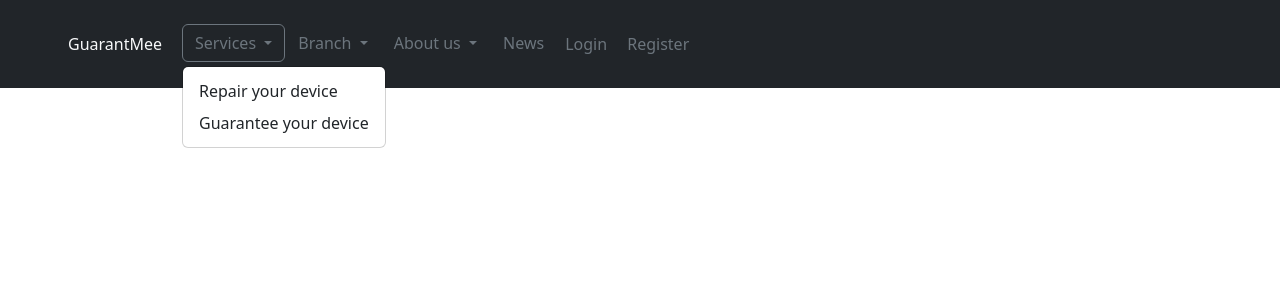
After one commit to KooshaChehreh/Project, a Django app: template PhoneService/templates/inc/navbar/navbar.html in a window 1280 px wide, after a click on "Services". The commit adds this page. Shown: the top 300 px of the page. Run offline with Django 4.2, Linux system fonts and the light colour scheme; the template is opened without the code that fills it, so the values that code supplies are empty.

Commit message:
landing template designed with bootstrap and pure css

```diff
--- /dev/null
+++ b/PhoneService/templates/inc/navbar/navbar.html
@@ -0,0 +1,82 @@
+<!DOCTYPE html>
+<html lang="en">
+<head>
+    <meta name="viewport" content="width=device-width, initial-scale=1.0">
+    <title>Title</title>
+    <link rel="stylesheet" href="style.css">
+    <link href="https://cdn.jsdelivr.net/npm/bootstrap@5.2.3/dist/css/bootstrap.min.css" rel="stylesheet"
+          integrity="sha384-rbsA2VBKQhggwzxH7pPCaAqO46MgnOM80zW1RWuH61DGLwZJEdK2Kadq2F9CUG65" crossorigin="anonymous">
+</head>
+<body>
+<nav class="navbar navbar-expand-lg px-5 bg-dark navbar-dark p-4">
+    <div class="d-flex justify-content-around">
+        <div class="d-flex justify-content-left">
+            <div class="container-fluid d-flex justify-content-center">
+                <p class="text-light m-2">GuarantMee</p>
+            </div>
+            <div class="dropdown">
+                <button class="btn btn-basic dropdown-toggle text-muted" type="button" id="dropdownMenu1"
+                        data-bs-toggle="dropdown"
+                        aria-expanded="false">
+                    Services
+                </button>
+                <ul class="dropdown-menu " aria-labelledby="dropdownMenu1">
+                    <li>
+                        <button class="dropdown-item" type="button">Repair your device</button>
+                    </li>
+                    <li>
+                        <button class="dropdown-item" type="button">Guarantee your device</button>
+                    </li>
+                </ul>
+            </div>
+            <div class="dropdown">
+                <button class="btn btn-basic dropdown-toggle text-secondary" type="button" id="dropdownMenu2"
+                        data-bs-toggle="dropdown"
+                        aria-expanded="false">
+                    Branch
+                </button>
+                <ul class="dropdown-menu " aria-labelledby="dropdownMenu2">
+                    <li>
+                        <button class="dropdown-item" type="button">Our available branches</button>
+                    </li>
+                    <li>
+                        <button class="dropdown-item" type="button">Apply to be our branch</button>
+                    </li>
+                </ul>
+            </div>
+            <div class="dropdown">
+                <button class="btn btn-basic dropdown-toggle text-secondary" type="button" id="dropdownMenu3"
+                        data-bs-toggle="dropdown"
+                        aria-expanded="false">
+                    About us
+                </button>
+                <ul class="dropdown-menu " aria-labelledby="dropdownMenu3">
+                    <li>
+                        <button class="dropdown-item" type="button">About</button>
+                    </li>
+                    <li>
+                        <button class="dropdown-item" type="button">Contact</button>
+                    </li>
+                </ul>
+            </div>
+            <div class="">
+                <button class="btn btn-basic text-secondary" type="button" id="dropdownMenu4"
+                        data-bs-toggle="dropdown"
+                        aria-expanded="false">
+                    News
+                </button>
+            </div>
+        </div>
+    </div>
+    <div class="">
+        <a href="#" class="link-secondary p-2" id="login">Login</a>
+        <a href="#" class="link-secondary p-2" id="register">Register</a>
+    </div>
+    </div>
+</nav>
+<!-- JavaScript Bundle with Popper -->
+<script src="https://cdn.jsdelivr.net/npm/bootstrap@5.2.3/dist/js/bootstrap.bundle.min.js"
+        integrity="sha384-kenU1KFdBIe4zVF0s0G1M5b4hcpxyD9F7jL+jjXkk+Q2h455rYXK/7HAuoJl+0I4"
+        crossorigin="anonymous"></script>
+</body>
+</html>
--- /dev/null
+++ b/PhoneService/templates/inc/navbar/style.css
@@ -0,0 +1,35 @@
+#dropdownMenu1:hover{
+    color: white !important;
+    border-color: gray;
+}
+
+#dropdownMenu2:hover{
+    color: white !important;
+    border-color: gray;
+}
+
+#dropdownMenu3:hover{
+    color: white !important;
+    border-color: gray;
+}
+
+#dropdownMenu4:hover{
+    color: white !important;
+    border-color: gray;
+}
+
+#login:hover{
+    color: white !important;
+}
+
+#login {
+    text-decoration: none;
+}
+
+#register:hover{
+    color: white !important;
+}
+
+#register{
+    text-decoration: none;
+}
```
Also changed, not shown: PhoneService/templates/base.html (+4 -3 lines), PhoneService/templates/inc/landing/landinf-css.css (added, +58 -0 lines), PhoneService/templates/inc/landing/landing.html (added, +37 -0 lines), PhoneService/templates/inc/navbar.html (deleted, +0 -27 lines), PhoneService/media/profile/2022/12/13/868064a3-372e-406d-873b-42f82fa1ae8b.jpg (added), PhoneService/templates/base-css.css (added), PhoneService/templates/inc/landing/Cell-Phone-LCD-Repair.jpg (added), PhoneService/templates/inc/landing/bg.jpg (added), PhoneService/templates/inc/messages/messages.html (renamed from PhoneService/templates/inc/messages.html).
